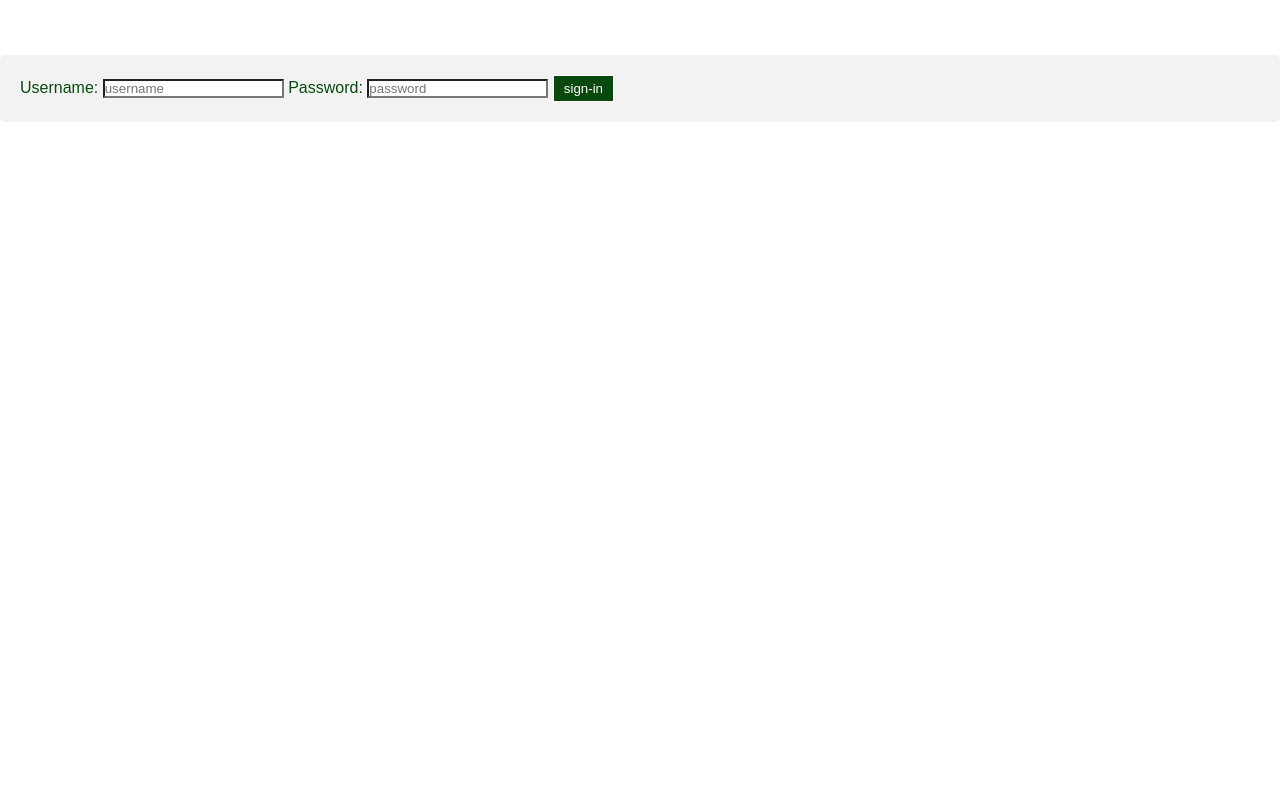
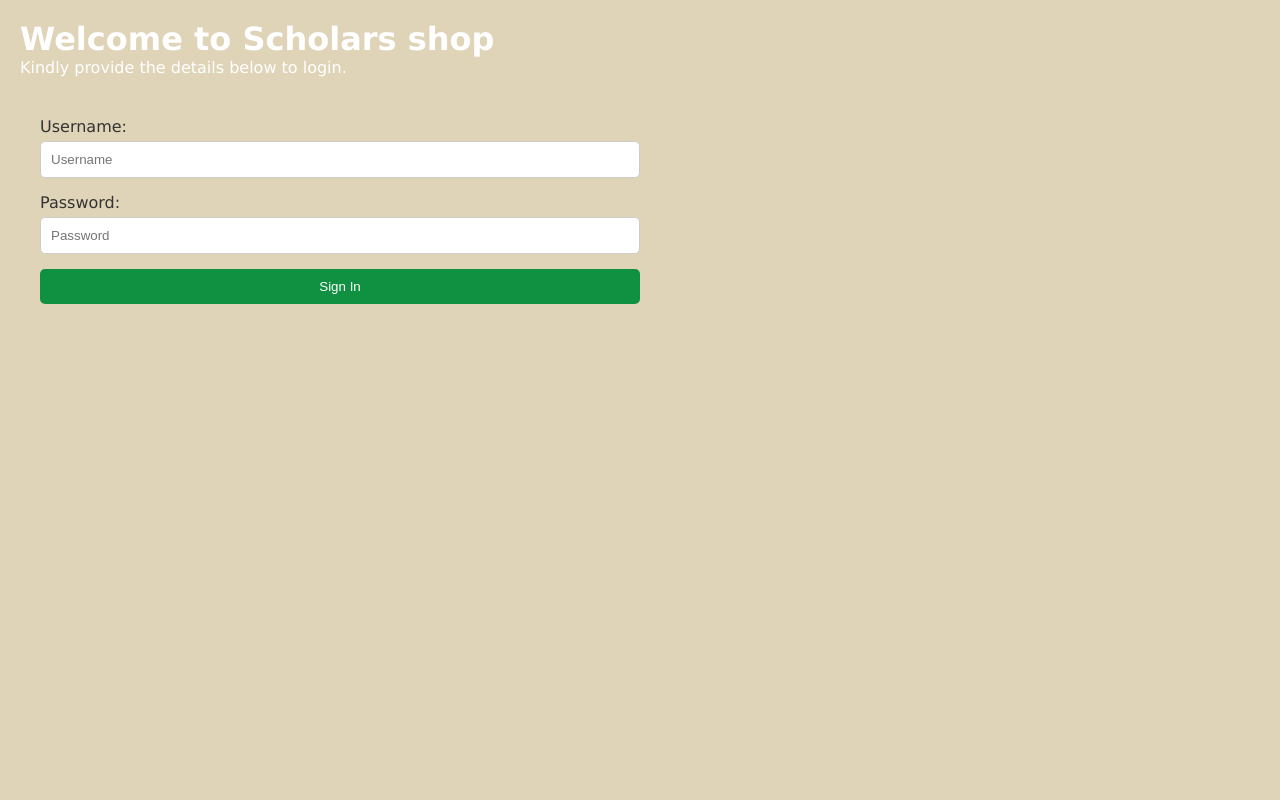
Before and after one commit to tifee13/Scholars-Shop, a Flask app: page /login in a window 1280 px wide. Run offline with Flask 3, Linux system fonts and the light colour scheme.

Commit message:
Sign up stylying

```diff
--- a/scholars_shop/static/style.css
+++ b/scholars_shop/static/style.css
@@ -18,7 +18,6 @@ h1, p, body{
 form {
     color: #0a490e;
     border-radius: 5px;
-    background-color: #f2f2f2;
     padding: 20px;
 }
 
@@ -741,3 +740,62 @@ display: block;
         }
     }
 }
+/* Add your CSS styles here */
+
+body.z {
+    background-color: #e0d4b8; /* Set the background color for the entire page */
+    font-family: 'Lucida Sans', 'Lucida Sans Regular', 'Lucida Grande', 'Lucida Sans Unicode', Geneva, Verdana, sans-serif;
+    padding: 20px;
+    height: 100vh; /* Set the height of the body to 100% of the viewport height */
+}
+
+.container {
+    border-radius: 10px; /* Add some border radius to the container */
+    display: flex; /* Use flexbox to align items */
+    flex-direction: column; /* Stack items vertically */
+    max-width: 50%;
+}
+
+h1 {
+    color: rgb(255, 255, 255); /* Set the color for headings */
+}
+
+p {
+    color: rgb(255, 255, 255); /* Set the color for paragraphs */
+    margin-bottom: 20px; /* Add some bottom margin */
+}
+
+.form-group {
+    max-width: 100%;
+    margin-bottom: 20px; /* Add some bottom margin to form groups */
+}
+
+label {
+    display: block; /* Make labels display as block elements */
+    margin-bottom: 5px; /* Add some bottom margin to labels */
+    color: #333; /* Set the color for labels */
+}
+
+input[type="email"],
+input[type="text"],
+input[type="password"] {
+    width: 50%; /* Make input fields full width */
+    padding: 10px; /* Add some padding */
+    margin-bottom: 15px; /* Add some space between input fields */
+    border: 1px solid #ccc; /* Add a border */
+    border-radius: 5px; /* Add some border radius */
+}
+
+button[type="submit"] {
+    width: 50%; /* Make the submit button full width */
+    padding: 10px; /* Add some padding */
+    border: none; /* Remove the default border */
+    background-color: #109141; /* Set the background color for the button */
+    color: #fff; /* Set the text color */
+    border-radius: 5px; /* Add some border radius */
+    cursor: pointer; /* Change cursor to pointer on hover */
+}
+
+button[type="submit"]:hover {
+    background-color: #0a4b02; /* Change background color on hover */
+}
--- a/scholars_shop/templates/login.html
+++ b/scholars_shop/templates/login.html
@@ -14,10 +14,10 @@
         <p>Kindly provide the details below to login.</p>
         <form action="/login" method="post">
             <label for="username">Username:</label>
-            <input type="text" id="username" name="username" placeholder="username">
+            <input type="text" id="username" name="username" placeholder="Username">
             <label for="password">Password:</label>
-            <input type="password" id="password" name="password" placeholder="password">
-            <button type="submit">sign-in</button>
+            <input type="password" id="password" name="password" placeholder="Password">
+            <button type="submit">Sign In</button>
         </form>
     </body>
 </html>
--- a/scholars_shop/templates/register.html
+++ b/scholars_shop/templates/register.html
@@ -7,6 +7,7 @@
     <title>Register</title>
 </head>
 <body class="z">
+    <div class="container">
         <h1>Welcome to Scholars Shop</h1>
         <p>Kindly provide the details below to create an account.</p>
         <form action="/register" method="post">
@@ -24,5 +25,6 @@
             </div>
             <button type="submit">Register</button>
         </form>
+    </div>
 </body>
 </html>
```
Also changed, not shown: scholars_shop/scholars.db. Lines whose indentation alone changed are shown as unchanged.
